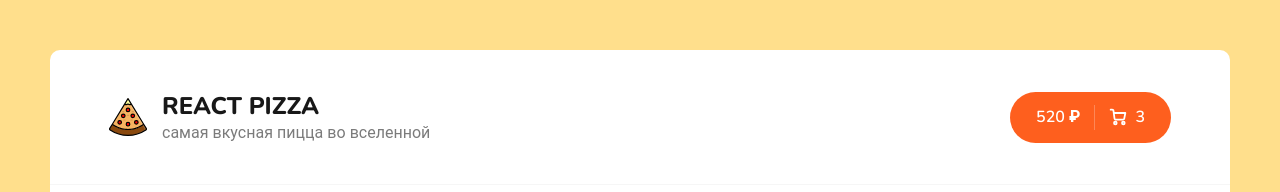
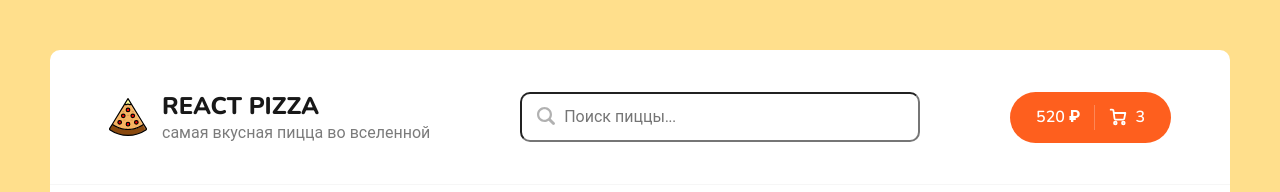
Before and after one commit to Frostray1/ReactPizza, a React (Create React App) app: page / in a window 1280 px wide. Shown: the top 192 px of the page. Built offline with nearby package versions, Linux system fonts and the light colour scheme; no server answers.

Commit message:
Добавлен поиск пицц по названию

```diff
--- a/src/App.js
+++ b/src/App.js
@@ -7,12 +7,13 @@ import NotFound from "./pages/NotFound";
 import { Route, BrowserRouter, Routes } from "react-router-dom";
 
 function App() {
+  const [searchValue, setSearchValue] = React.useState('');
   return (
     <div className="wrapper">
-      <Header />
+      <Header searchValue= {searchValue} setSearchValue={setSearchValue}/>
       <div className="content">
         <Routes>
-          <Route path="/" element={<Home />} />
+          <Route path="/" element={<Home searchValue ={searchValue}/>} />
           <Route path="/cart" element={<Cart />} />
           <Route path="*" element={<NotFound />} />
         </Routes>
--- a/src/components/Header.jsx
+++ b/src/components/Header.jsx
@@ -1,7 +1,8 @@
 import logoSvg from '../assets/img/pizza-logo.svg';
 import { Link } from "react-router-dom";
+import Search from './Search';
 
-function Header() {
+function Header({searchValue, setSearchValue}) {
   return(
     <div className="header">
         <div className="container">
@@ -14,6 +15,7 @@ function Header() {
              </div>
              </div>
           </Link>
+          <Search searchValue= {searchValue} setSearchValue={setSearchValue}/>
 
           <div className="header__cart">
             <Link to="/cart" className="button button--cart">
--- /dev/null
+++ b/src/components/Search/Search.module.scss
@@ -0,0 +1,35 @@
+.root{
+    position: relative;
+
+}
+
+.input{
+    border: 1px solid rgba (0, 0, 0, 0.1);
+    padding: 12px 20px;
+    width: 400px;
+    border-radius: 10px;
+    font-size: 16px;
+    padding-left: 42px;
+
+    &:focus{
+        border: 1px solid rgba(0, 0, 0, 0.2);
+
+    }
+}
+.icon{
+    width: 24px;
+    height: 24px;
+    opacity: 0.3;
+    position: absolute;
+    left: 14px;
+    top: 12px;
+
+}
+.clearIcon{
+    width: 25px;
+    height: 25px;
+    opacity: 0.3;
+    position: absolute;
+    right: 15px;
+    top:12px;
+}
--- /dev/null
+++ b/src/components/Search/index.jsx
@@ -0,0 +1,42 @@
+import React from "react";
+import styles from "./Search.module.scss";
+
+const Search = ({ searchValue, setSearchValue }) => {
+  return (
+    <div className={styles.root}>
+      <svg
+        className={styles.icon}
+        enable-background="new 0 0 32 32"
+        id="Glyph"
+        version="1.1"
+        viewBox="0 0 32 32"
+        xmlns="http://www.w3.org/2000/svg"
+      >
+        <path
+          d="M27.414,24.586l-5.077-5.077C23.386,17.928,24,16.035,24,14c0-5.514-4.486-10-10-10S4,8.486,4,14  s4.486,10,10,10c2.035,0,3.928-0.614,5.509-1.663l5.077,5.077c0.78,0.781,2.048,0.781,2.828,0  C28.195,26.633,28.195,25.367,27.414,24.586z M7,14c0-3.86,3.14-7,7-7s7,3.14,7,7s-3.14,7-7,7S7,17.86,7,14z"
+          id="XMLID_223_"
+        />
+      </svg>
+      <input
+        value={searchValue}
+        onChange={(event) => setSearchValue(event.target.value)}
+        className={styles.input}
+        placeholder="Поиск пиццы..."
+      />
+      {searchValue && (
+        <svg
+          onClick={() => setSearchValue("")}
+          className={styles.clearIcon}
+          data-name="Capa 1"
+          id="Capa_1"
+          viewBox="0 0 20 19.84"
+          xmlns="http://www.w3.org/2000/svg"
+        >
+          <path d="M10.17,10l3.89-3.89a.37.37,0,1,0-.53-.53L9.64,9.43,5.75,5.54a.37.37,0,1,0-.53.53L9.11,10,5.22,13.85a.37.37,0,0,0,0,.53.34.34,0,0,0,.26.11.36.36,0,0,0,.27-.11l3.89-3.89,3.89,3.89a.34.34,0,0,0,.26.11.35.35,0,0,0,.27-.11.37.37,0,0,0,0-.53Z" />
+        </svg>
+      )}
+    </div>
+  );
+};
+
+export default Search;
--- a/src/pages/Home.jsx
+++ b/src/pages/Home.jsx
@@ -5,7 +5,7 @@ import Sort from "../components/Sort";
 import PizzaBlock from "../components/PizzaBlock";
 import Skeleton from "../components/PizzaBlock/Skeleton";
 
-const Home = () => {
+const Home = ({ searchValue }) => {
   const [items, setItems] = React.useState([]);
   const [isLoading, setIsLoading] = React.useState(true);
 
@@ -16,11 +16,19 @@ const Home = () => {
     sortProperty: "rating",
   });
   console.log(categoryId, sortType);
+
+
+
   React.useEffect(() => {
+
     setIsLoading(true);
-    fetch(`https://6332d070573c03ab0b5131fd.mockapi.io/items?${
-      categoryId > 0 ? `category=${categoryId}` : ''
-    }&sortBy=${sortType.sortProperty}&order=desc`)
+    const search = searchValue ? `&search=${searchValue}` : '';
+    fetch(
+      `https://6332d070573c03ab0b5131fd.mockapi.io/items?${
+        categoryId > 0 ? `category=${categoryId}` : ""
+      }&sortBy=${sortType.sortProperty}${search}&order=desc`
+
+    )
       .then((res) => {
         return res.json();
       })
@@ -29,7 +37,13 @@ const Home = () => {
         setIsLoading(false);
       });
     window.scrollTo(0, 0);
-  }, [categoryId, sortType]);
+  }, [categoryId, sortType, searchValue]);
+
+  const pizzas = items.map((obj) => <PizzaBlock key={obj.id} {...obj} />);
+
+  const skeletons = [...new Array(6)].map((_, index) => (
+    <Skeleton key={index} />
+  ));
 
   return (
     <div className="container">
@@ -41,11 +55,7 @@ const Home = () => {
         <Sort value={sortType} onChangeSort={(i) => setSortType(i)} />
       </div>
       <h2 className="content__title">Все пиццы</h2>
-      <div className="content__items">
-        {isLoading
-          ? [...new Array(6)].map((_, index) => <Skeleton key={index} />)
-          : items.map((obj) => <PizzaBlock key={obj.id} {...obj} />)}
-      </div>
+      <div className="content__items">{isLoading ? skeletons : pizzas}</div>
     </div>
   );
 };
```
Also changed, not shown: src/components/Pagination/index.jsx (added, +9 -0 lines), src/components/Pagination/Pagination.module.scss (added).
